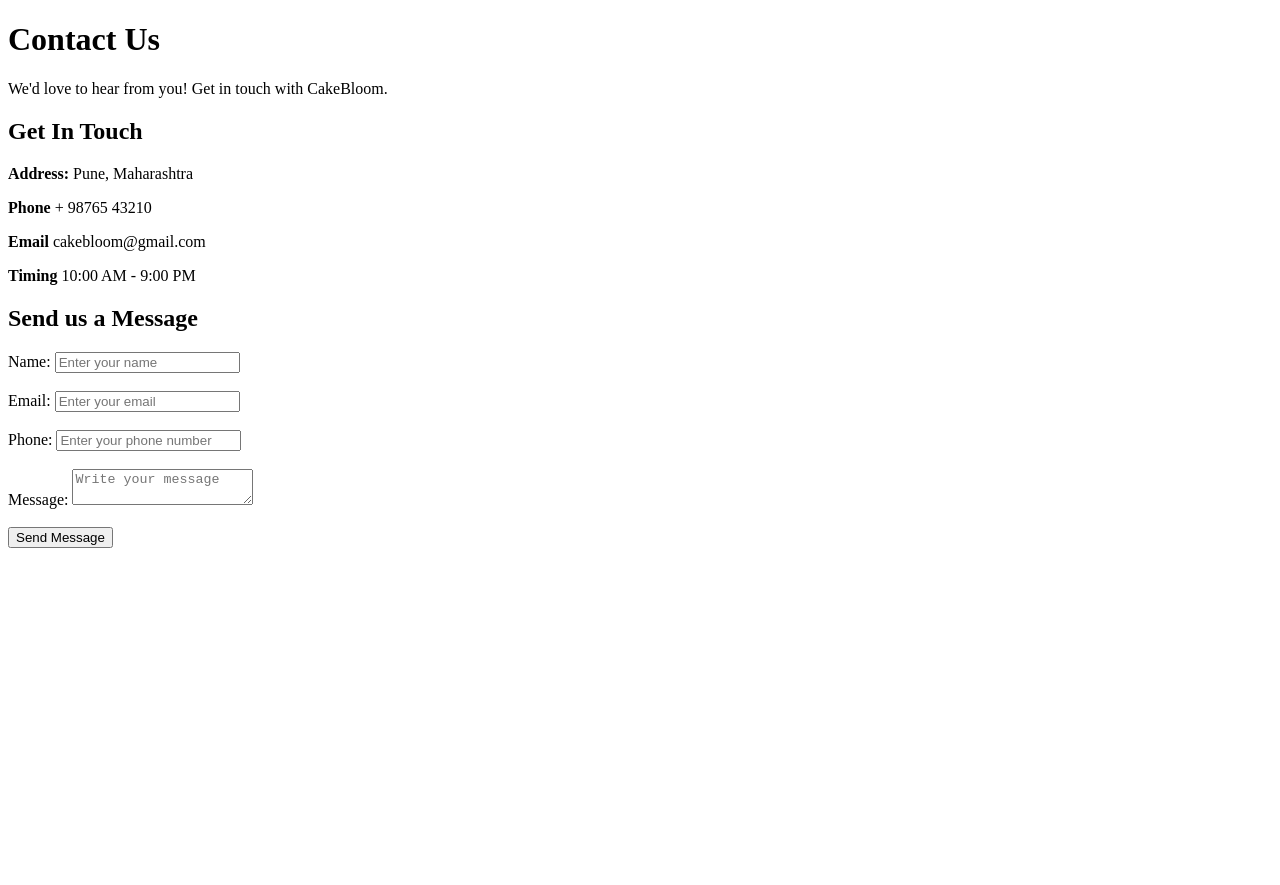
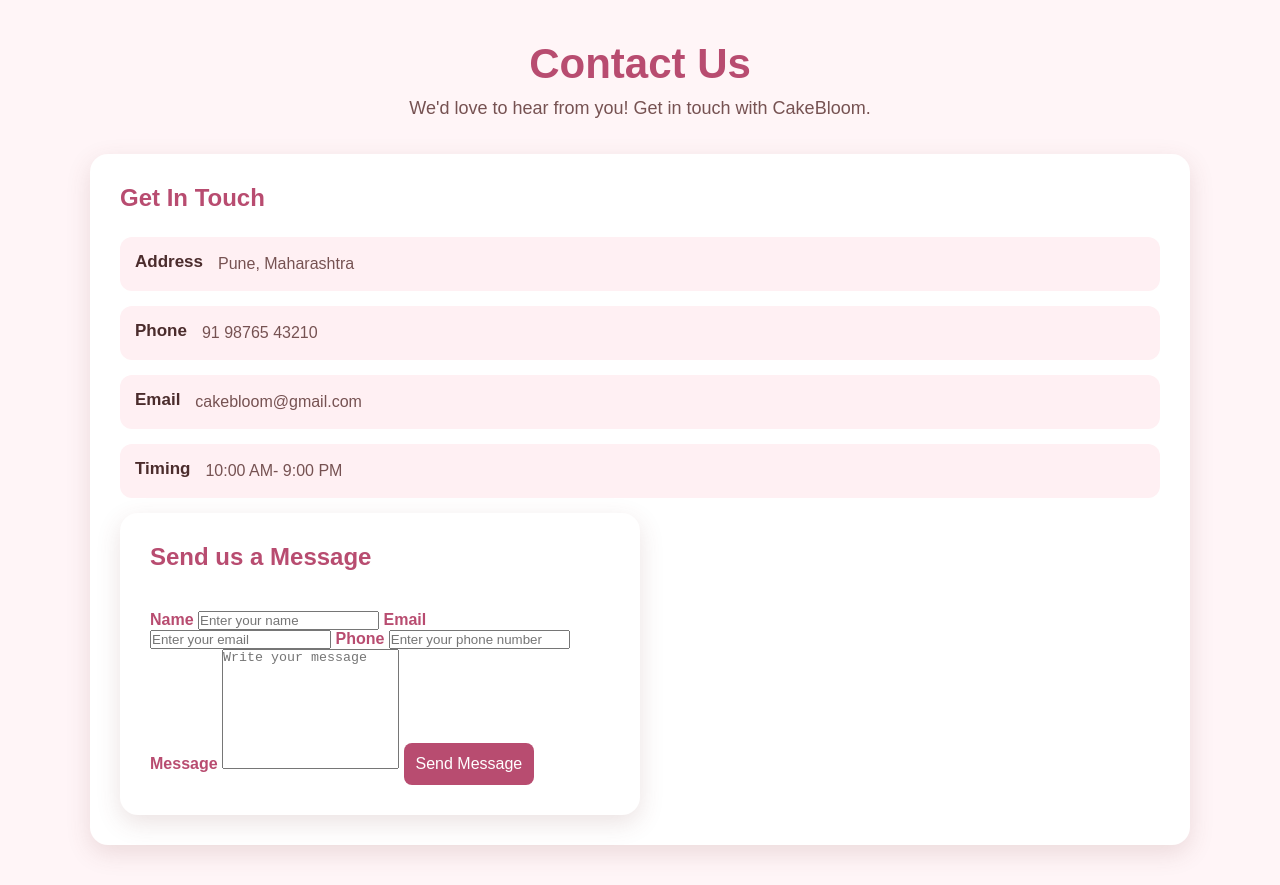
Before and after one commit to rutudevdhagle29/CakeBloom-Website, a plain HTML site: page Contact.html in a window 1280 px wide. Before the commit the page ends 800 px from the top, so only its background shows below. Drawn offline with Linux system fonts and the light colour scheme.

Commit message:
Update website

```diff
--- a/Contact.html
+++ b/Contact.html
@@ -1,46 +1,62 @@
 <!DOCTYPE html>
 <html>
 <head>
+     <meta charset="UTF-8">
+     <meta name="viewport" content="width=device-width,
+initial-scale=1.0">
      <title>Contact Us - CakeBloom</title>
-     <link rel="stylesheet" href="contact.css">
+     <link rel="stylesheet" href="Contact.css">
 </head>
 <body>
-<div class="contact-container">
+<div class="contact-page">
     <h1>Contact Us</h1>
-    <p class="subtitle">
-        We'd love to hear from you!
-        Get in touch with CakeBloom.
-    </p>
-    <div class="contact-box">
+<p class="intro">
+    We'd love to hear from you! Get in touch with CakeBloom.
+</p>
+    <div class="contact-container">
         <div class="contact-info">
             <h2>Get In Touch</h2>
 
-            <p> <b>Address:</b> Pune, Maharashtra</p>
-            <p> <b>Phone</b> + 98765 43210</p>
-            <p> <b>Email</b> cakebloom@gmail.com</p>
-            <p> <b>Timing</b> 10:00 AM - 9:00 PM</p>
+        <div class="info-box">
+             <h3>Address</h3>
+             <p>Pune, Maharashtra</p>
         </div>
-    <div class="contact.form">
-        <h2>Send us a Message</h2>
 
+        <div class="info-box">
+             <h3>Phone</h3>
+             <p>91 98765 43210</p>
+        </div>
+
+        <div class="info-box">
+             <h3>Email</h3>
+             <p>cakebloom@gmail.com</p>
+        </div>
+
+        <div class="info-box">
+             <h3>Timing</h3>
+             <p>10:00 AM- 9:00 PM</p>
+        </div>
+
+       <div class="contact-form">
+             <h2>Send us a Message</h2>
     <form>
-        <label>Name:</label>
-        <input type="text" placeholder="Enter your name"><br><br>
+            <label>Name</label>
+            <input type="text" placeholder="Enter your name">
 
-        <label>Email:</label>
-        <input type="email" placeholder="Enter your email"><br><br>
+            <label>Email</label>
+            <input type="email" placeholder="Enter your email">
 
-        <label>Phone:</label>
-        <input type="tel" placeholder="Enter your phone number"><br><br>
+            <label>Phone</label>
+            <input type="tel" placeholder="Enter your phone number">
 
-        <label>Message:</label>
-        <textarea placeholder="Write your message"></textarea><br><br>
+            <label>Message</label>
+            <textarea placeholder="Write your message"></textarea>
 
-        <button type="submit">Send Message</button><br><br>
-    </form>
+                 <button type="submit">Send Message</button>
+
+               </form>
+            </div>
+         </div>
       </div>
-   </div>
-</div>
-
-</body>
+   </body>
 </html>
--- a/contact.css
+++ b/contact.css
@@ -0,0 +1,139 @@
+* {
+    margin: 0;
+    padding: 0;
+    box-sizing: border-box;
+}
+body {
+    font-family: Arial, sans-serif;
+    background: #fff5f7;
+    color: #4b2c2c;
+}
+.contact-page {
+    width: 90%;
+    max-width: 1100px;
+    margin: auto;
+    padding: 40px 0;
+}
+h1 {
+    text-align: center;
+    color: #b84c70;
+    font-size: 42px;
+    margin-bottom: 10px;
+}
+.intro {
+    text-align: center;
+    font-size: 18px;
+    color: #765252;
+    margin-bottom: 35px;
+}
+.contact-container {
+    display: flex;
+    gap: 30px;
+    justify-content: center;
+    align-items: stretch;
+}
+.contact-info,
+.contact-form {
+   background: white;
+   width: 50%;
+   padding: 30px;
+   border-radius: 18px;
+   box-shadow: 0 8px 25px rgba(120, 60, 60,0.15);
+}
+.contact-info h2,
+.contact-form h2 {
+  color: #b84c70;
+  margin-bottom: 25px;
+}
+.info-box {
+  display: flex;
+  align-items: center;
+  gap: 15px;
+  padding: 15px;
+  margin-bottom: 15px;
+  background: #fff0f3;
+  border-radius: 12px;
+}
+.info-box span {
+    font-size: 25px;
+}
+.info-box h3 {
+    font-size: 17px;
+    margin-bottom: 4px;
+}
+.info-box p {
+    color: #765252;
+}
+.contact-form {
+    display: flex;
+    flex-direction: column;
+    gap: 15px;
+}
+.contact-form label {
+    margin-bottom: 16px;
+    font-weight: bold;
+    color: #b84c70;
+}
+.contact-form input:focus,
+.contact-form textarea:focus,
+.contact-form select:focus {
+    border-color: #b84c70;
+    box-shadow: 0 0 5px rgba(184, 76, 112, 0.2);
+}
+.contact-form textarea {
+    height: 120px;
+    resize: none;
+}
+.contact-form button {
+    background: #b84c70;
+    color: white;
+    border: none;
+    padding: 12px;
+    border-radius: 8px;
+    font-size: 16px;
+    cursor: pointer;
+    transition: 0.3s;
+}
+.contact-form button:hover {
+    background: #963b5b;
+    transform: translateY(-2px);
+}
+@media (max-width: 768px) {
+    .contact-container {
+        flex-direction: column;
+    }
+    .contact-info,
+    .contact-form {
+        width: 100%;
+    }
+    .contact-page h1 {
+        font-size: 32px;
+    }
+}
+.contact-container {
+    display: flex;
+    gap: 30px;
+    justify-content: center;
+    align-items: stretch;
+}
+
+.contact-info,
+.contact-form {
+    flex: 1;
+    width: 50%;
+}
+
+.contact-form {
+    flex: 1;
+}
+
+@media (max-width: 768px) {
+    .contact-container {
+        flex-direction: column;
+    }
+
+    .contact-info,
+    .contact-form {
+        width: 100%;
+    }
+}
```
